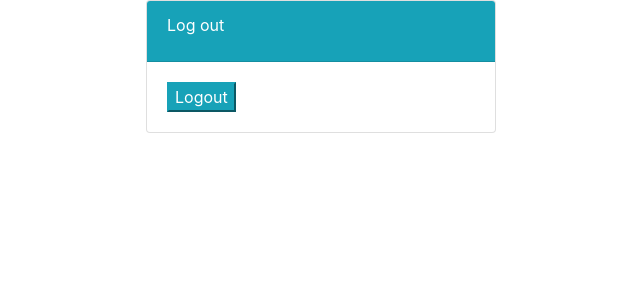
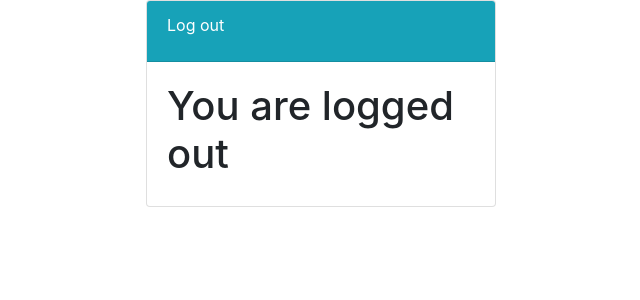
Before and after one commit to itarelkina/foodapp, a Django app: page /logout/ in a window 1280 px wide. Shown: the part 72-372 px from the top of the page, without its empty margins (319-959 px from the left). Run offline with Django 3.2, Linux system fonts and the light colour scheme; some libraries are stand-ins or nearby versions.

Commit message:
login log out functionality part 2

```diff
--- a/users/templates/users/logout.html
+++ b/users/templates/users/logout.html
@@ -12,12 +12,7 @@
                     </div>
                 </div>
                 <div class="card-body">
-                    <form method="POST">
-                        {% csrf_token %}
-                        {{ form }}
-
-                        <button class="btn-info" type="submit">Logout</button>
-                    </form>
+                    <h1> You are logged out</h1>
                 </div>
             </div>
         </div>
--- a/users/views.py
+++ b/users/views.py
@@ -9,8 +9,8 @@ def register(request):
         form = RegisterForm(request.POST)
         if form.is_valid():
             username = form.cleaned_data.get('username')
-            messages.success(request, f'Welcome {username}, your account is activated.')
-            return redirect('food:index')
+            messages.success(request, f'Welcome {username}, you are login.')
+            return redirect('login')
     else:
         form = RegisterForm ()
     return render (request, "users/register.html",{'form':form})
```
